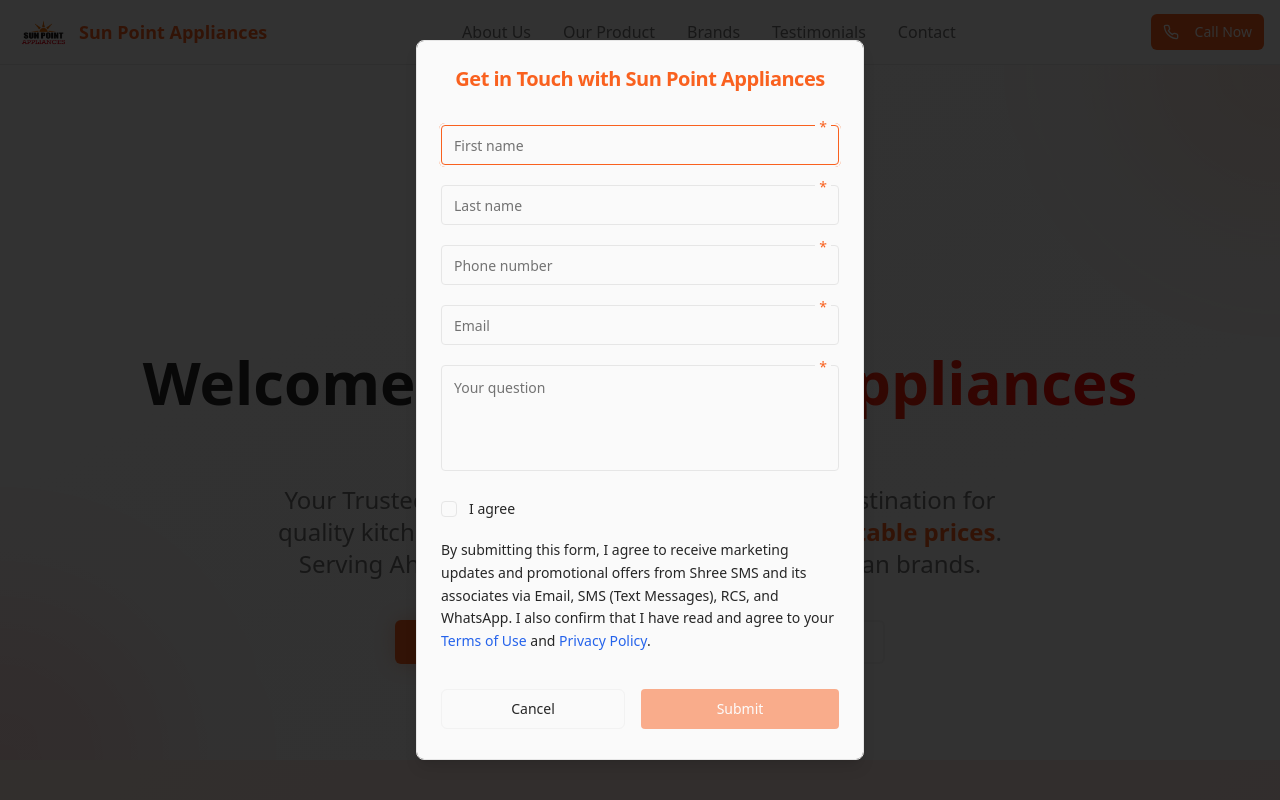
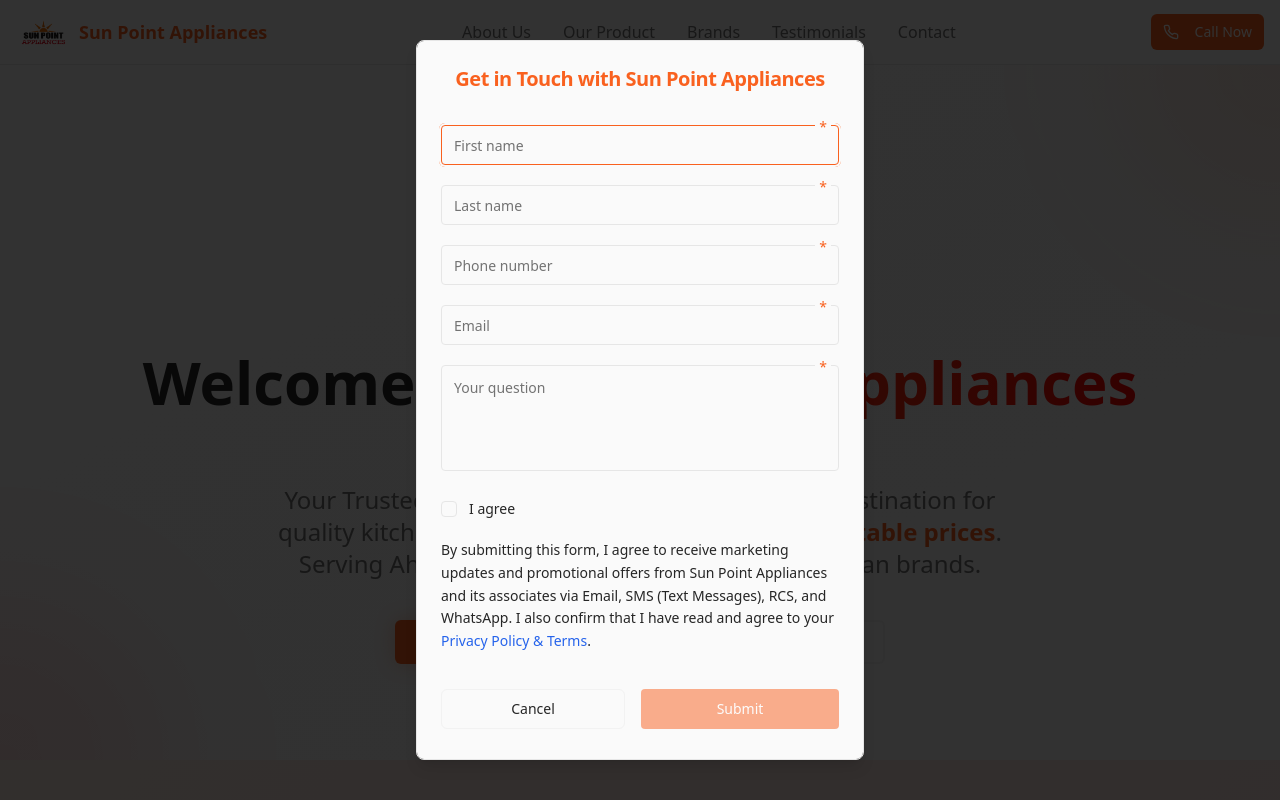
Before and after one commit to Ganesh-Shivhare/sun-point-appliances, a React (Vite) app: page / in a window 1280 px wide. Shown: the top 800 px of the page. Built offline with nearby package versions, Linux system fonts and the light colour scheme.

Commit message:
Update ContactForm component: modify marketing consent text to reflect correct company name and update links to Privacy Policy and Terms of Use.

```diff
--- a/src/components/ContactForm.tsx
+++ b/src/components/ContactForm.tsx
@@ -173,15 +173,16 @@ const ContactForm = ({ variant = "page", onCancel, onSubmit, isLoading = false }
           {/* Terms Text */}
           <p className="text-sm text-foreground leading-relaxed">
             By submitting this form, I agree to receive marketing updates and
-            promotional offers from Shree SMS and its associates via Email, SMS
+            promotional offers from Sun Point Appliances and its associates via Email, SMS
             (Text Messages), RCS, and WhatsApp. I also confirm that I have read
             and agree to your{" "}
-            <a href="#" className="text-blue-600">
-              Terms of Use
-            </a>{" "}
-            and{" "}
-            <a href="#" className="text-blue-600">
-              Privacy Policy
+            <a
+              href="/privacy"
+              target="_blank"
+              rel="noopener noreferrer"
+              className="text-blue-600 hover:underline cursor-pointer"
+            >
+              Privacy Policy & Terms
             </a>
             .
           </p>
```
